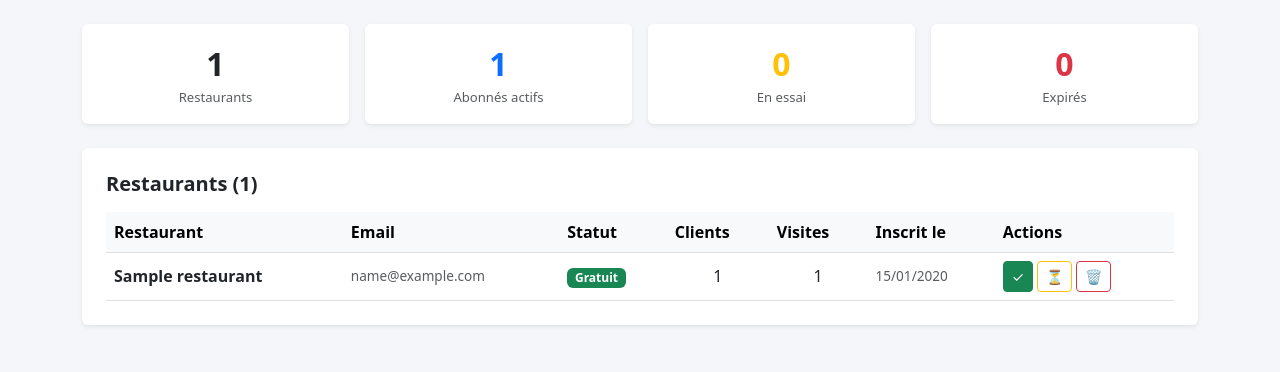
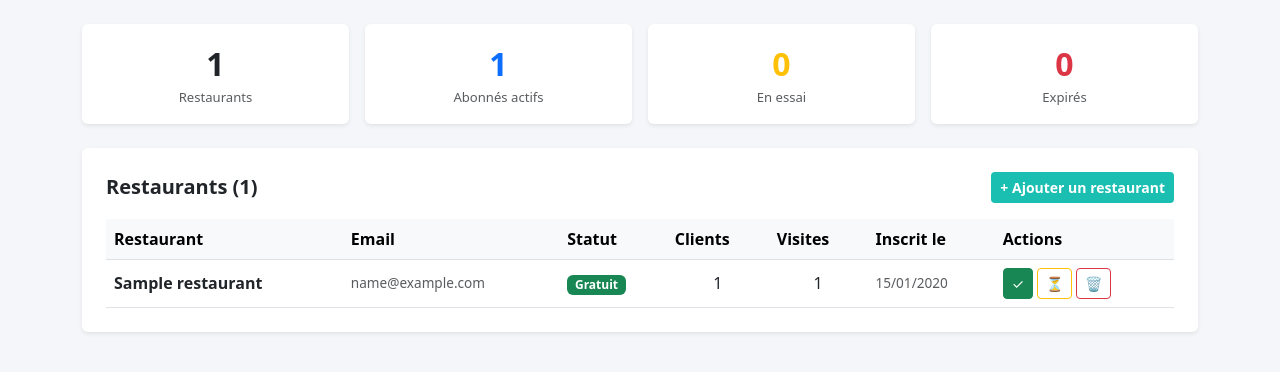
Before and after one commit to krs12k/Hera, a Flask app: page /hera-admin/dashboard in a window 1280 px wide. Shown: the part 56-428 px from the top of the page. Run offline with Flask 3, Linux system fonts and the light colour scheme; a user stored in the database is signed in; tables that the repository leaves empty hold one stand-in row (values such as "Sample post"); some libraries are stand-ins or nearby versions.

Commit message:
Admin : ajouter un restaurant depuis le panel

```diff
--- a/app.py
+++ b/app.py
@@ -739,6 +739,43 @@ def admin_prolonger(resto_id):
     return redirect(url_for('admin_dashboard'))
 
 
+# ── Admin — Ajouter un restaurant ───────────────────────────────
+@app.route('/hera-admin/ajouter', methods=['POST'])
+@admin_required
+def admin_ajouter():
+    name = request.form.get('name', '').strip()
+    email = request.form.get('email', '').strip()
+    password = request.form.get('password', '').strip()
+    acces = request.form.get('acces', 'trial')
+
+    if not name or not email or not password:
+        flash('Tous les champs sont obligatoires.', 'danger')
+        return redirect(url_for('admin_dashboard'))
+
+    if Restaurant.query.filter_by(email=email).first():
+        flash('Cet email est déjà utilisé.', 'danger')
+        return redirect(url_for('admin_dashboard'))
+
+    resto = Restaurant(name=name, email=email)
+    resto.set_password(password)
+
+    if acces == 'gratuit':
+        resto.is_free = True
+        resto.subscription_status = 'trial'
+        resto.trial_ends_at = datetime.utcnow() + timedelta(days=14)
+    elif acces == 'actif':
+        resto.subscription_status = 'active'
+        resto.trial_ends_at = datetime.utcnow() + timedelta(days=14)
+    else:
+        resto.subscription_status = 'trial'
+        resto.trial_ends_at = datetime.utcnow() + timedelta(days=14)
+
+    db.session.add(resto)
+    db.session.commit()
+    flash(f'Restaurant "{name}" créé avec succès.', 'success')
+    return redirect(url_for('admin_dashboard'))
+
+
 # ── Admin — Supprimer un restaurant ─────────────────────────────
 @app.route('/hera-admin/supprimer/<int:resto_id>', methods=['POST'])
 @admin_required
--- a/templates/admin/dashboard.html
+++ b/templates/admin/dashboard.html
@@ -64,7 +64,13 @@
     <!-- Table restaurants -->
     <div class="card border-0 shadow-sm">
         <div class="card-body p-4">
-            <h5 class="fw-bold mb-3">Restaurants ({{ restaurants|length }})</h5>
+            <div class="d-flex justify-content-between align-items-center mb-3">
+                <h5 class="fw-bold mb-0">Restaurants ({{ restaurants|length }})</h5>
+                <button class="btn btn-sm fw-bold" style="background:var(--turquoise);color:#fff"
+                        data-bs-toggle="modal" data-bs-target="#modalAjouter">
+                    + Ajouter un restaurant
+                </button>
+            </div>
             <div class="table-responsive">
                 <table class="table align-middle mb-0">
                     <thead class="table-light">
@@ -136,6 +142,47 @@
                     </tbody>
                 </table>
             </div>
+        </div>
+    </div>
+</div>
+
+<!-- Modal ajouter restaurant -->
+<div class="modal fade" id="modalAjouter" tabindex="-1">
+    <div class="modal-dialog modal-dialog-centered">
+        <div class="modal-content">
+            <form method="POST" action="{{ url_for('admin_ajouter') }}">
+                <input type="hidden" name="csrf_token" value="{{ csrf_token() }}">
+                <div class="modal-header">
+                    <h5 class="modal-title fw-bold">Ajouter un restaurant</h5>
+                    <button type="button" class="btn-close" data-bs-dismiss="modal"></button>
+                </div>
+                <div class="modal-body">
+                    <div class="mb-3">
+                        <label class="form-label">Nom du restaurant</label>
+                        <input type="text" name="name" class="form-control" required placeholder="Ex: Le Petit Bistro">
+                    </div>
+                    <div class="mb-3">
+                        <label class="form-label">Email (identifiant de connexion)</label>
+                        <input type="email" name="email" class="form-control" required>
+                    </div>
+                    <div class="mb-3">
+                        <label class="form-label">Mot de passe temporaire</label>
+                        <input type="text" name="password" class="form-control" required placeholder="À communiquer au restaurateur">
+                    </div>
+                    <div class="mb-3">
+                        <label class="form-label">Type d'accès</label>
+                        <select name="acces" class="form-select">
+                            <option value="trial">Essai 14 jours</option>
+                            <option value="gratuit">Gratuit (illimité)</option>
+                            <option value="actif">Abonné actif</option>
+                        </select>
+                    </div>
+                </div>
+                <div class="modal-footer">
+                    <button type="button" class="btn btn-outline-secondary" data-bs-dismiss="modal">Annuler</button>
+                    <button type="submit" class="btn fw-bold" style="background:var(--turquoise);color:#fff">Créer le restaurant</button>
+                </div>
+            </form>
         </div>
     </div>
 </div>
```
